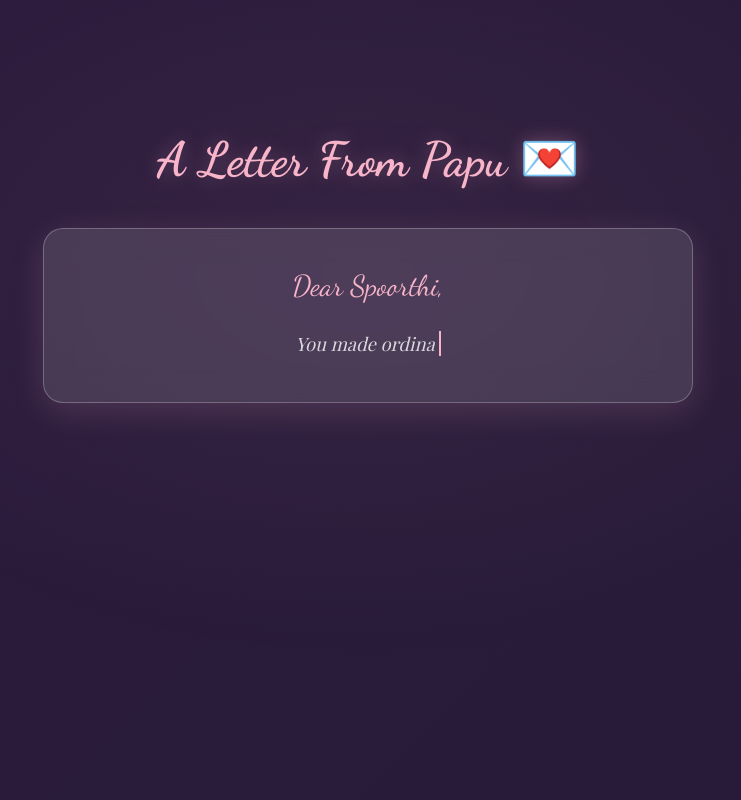
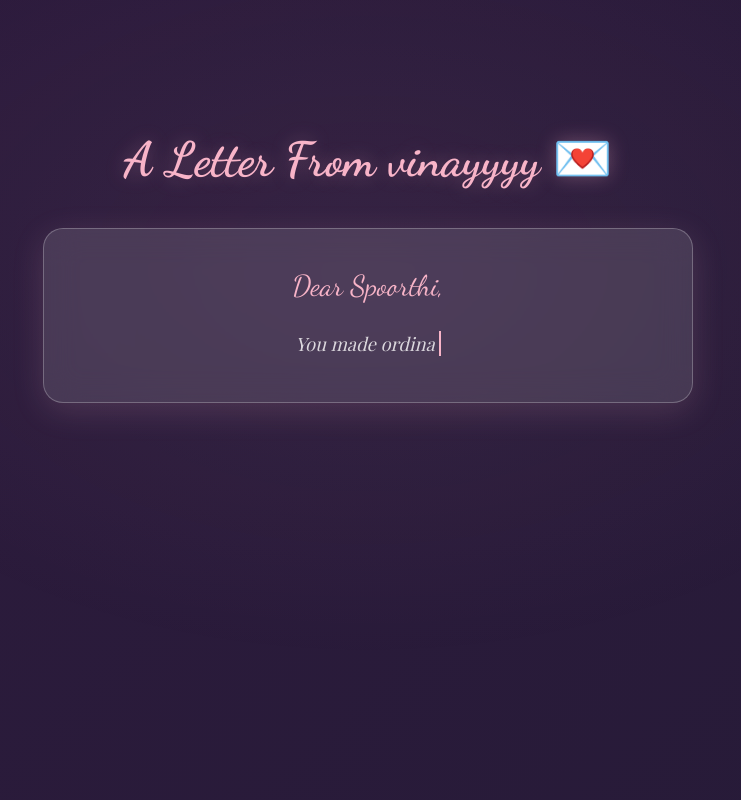
Before and after one commit to vinni66/spoo, a React (Vite) app: page / in a window 1280 px wide. Shown: the part 5780-6580 px from the top of the page, without its empty margins (272-1013 px from the left). Built offline with nearby package versions, Linux system fonts and the light colour scheme; a web font is replaced by a local one.

Commit message:
fix: replace Papu with vinayyyy everywhere

```diff
--- a/src/components/FinalSection.jsx
+++ b/src/components/FinalSection.jsx
@@ -52,7 +52,7 @@ export default function FinalSection() {
       <div className="final-typewriter">
         {typed}<span className="typewriter" />
       </div>
-      <div className="final-sign">— Papu 🫶</div>
+      <div className="final-sign">— vinayyyy 🫶</div>
     </section>
   );
 }
--- a/src/components/LoadingScreen.jsx
+++ b/src/components/LoadingScreen.jsx
@@ -25,7 +25,7 @@ export default function LoadingScreen({ onComplete }) {
           <div className="loading-text" style={{ marginBottom: '0.5rem' }}>
             Happy Birthday Spoorthi 🎂
           </div>
-          <div className="loading-sub">Made with love by Papu</div>
+          <div className="loading-sub">Made with love by vinayyyy</div>
         </div>
       )}
     </div>
--- a/src/components/LoveLetter.jsx
+++ b/src/components/LoveLetter.jsx
@@ -39,7 +39,7 @@ export default function LoveLetter() {
 
   return (
     <section className="love-letter-section" id="love-letter" ref={sectionRef}>
-      <h2 className="section-title">A Letter From Papu 💌</h2>
+      <h2 className="section-title">A Letter From vinayyyy 💌</h2>
       <div className="love-letter glass-card">
         <div className="from">Dear Spoorthi,</div>
         <p>
```
